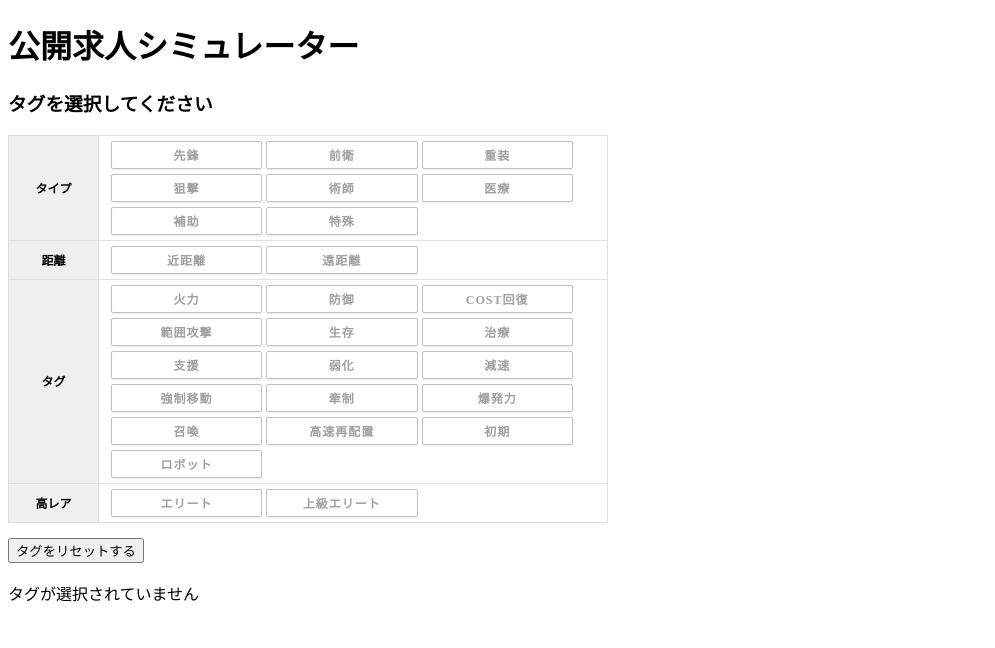
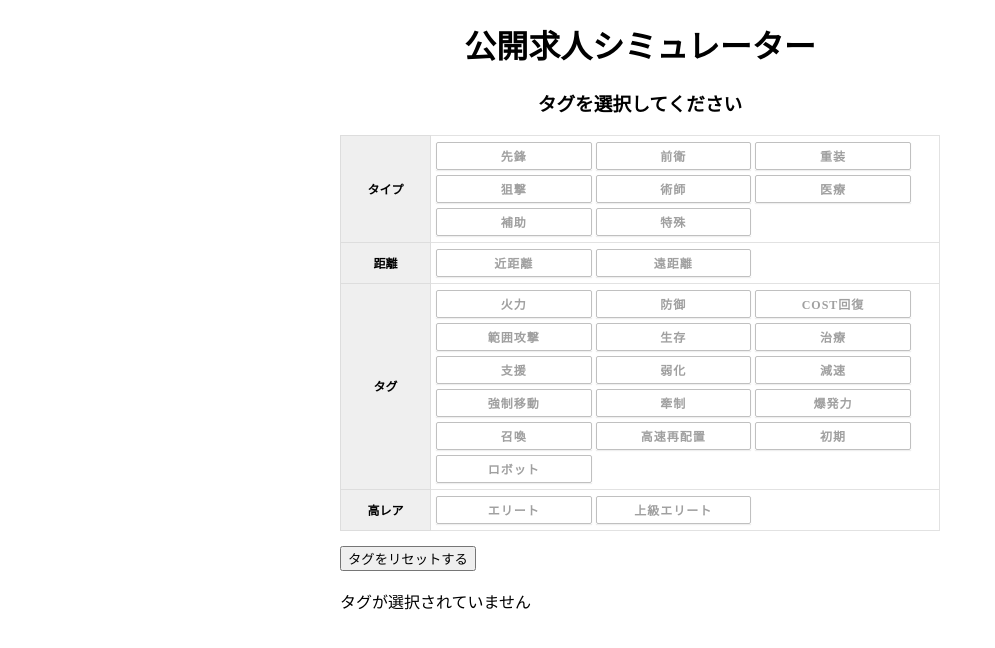
Before and after one commit to Utos19023/recruitment-simulator, a plain HTML site: page index.html in a window 1280 px wide. Shown: the whole page, without its empty margins (0-995 px from the left). Drawn offline with Linux system fonts and the light colour scheme.

Commit message:
Update style.css
Center elements included in the simulator

```diff
--- a/style.css
+++ b/style.css
@@ -1,6 +1,8 @@
 @charset "utf-8";
+body {
+    margin: 8px;
+}
 
-/*こんにちは*/
 .kyujin-list-item>input[type=checkbox] {
     display: none;
 }
@@ -26,6 +28,18 @@
     font-weight: 700;
 }
 
+h1 {
+    text-align: center;
+}
+
+h3 {
+    text-align: center;
+}
+
+table {
+    margin: 0 auto;
+}
+
 .kyujin-list-item input:checked+label {
     background: black;
     color: #FFF;
@@ -47,7 +61,7 @@
     border: 1px solid #e2e2e2;
 }
 
-#tablebody table tr th,#tablebody table tr td {
+#tablebody table tr th/*,#tablebody table tr td */{
     padding: 0 8px 0 8px;
 }
 
@@ -60,14 +74,18 @@
 #resultbox {
     max-width: 600px;
     width: 100%;
+    margin: 0 auto;
 }
 
 
 @media (max-width: 600px) {
     #tablebody table {
-      width: 100%;
+        width: 100%;
     }
     #resultbox {
+        width: 100%;
+    }
+    #resetbutton {
         width: 100%;
     }
 }
```
